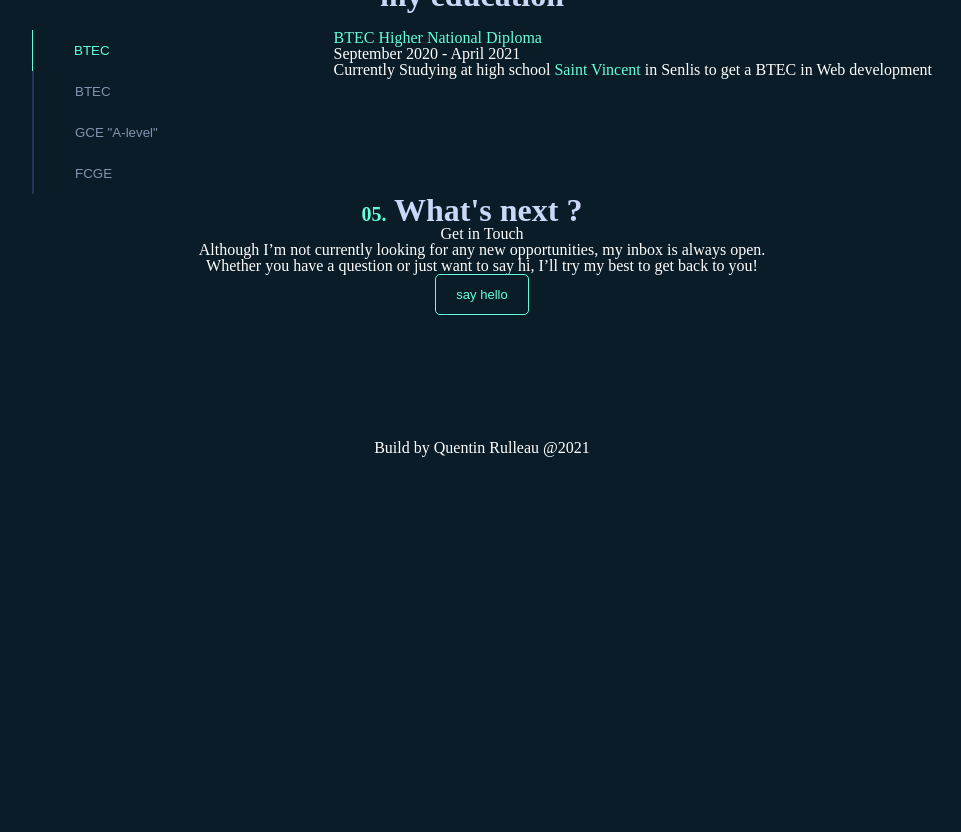
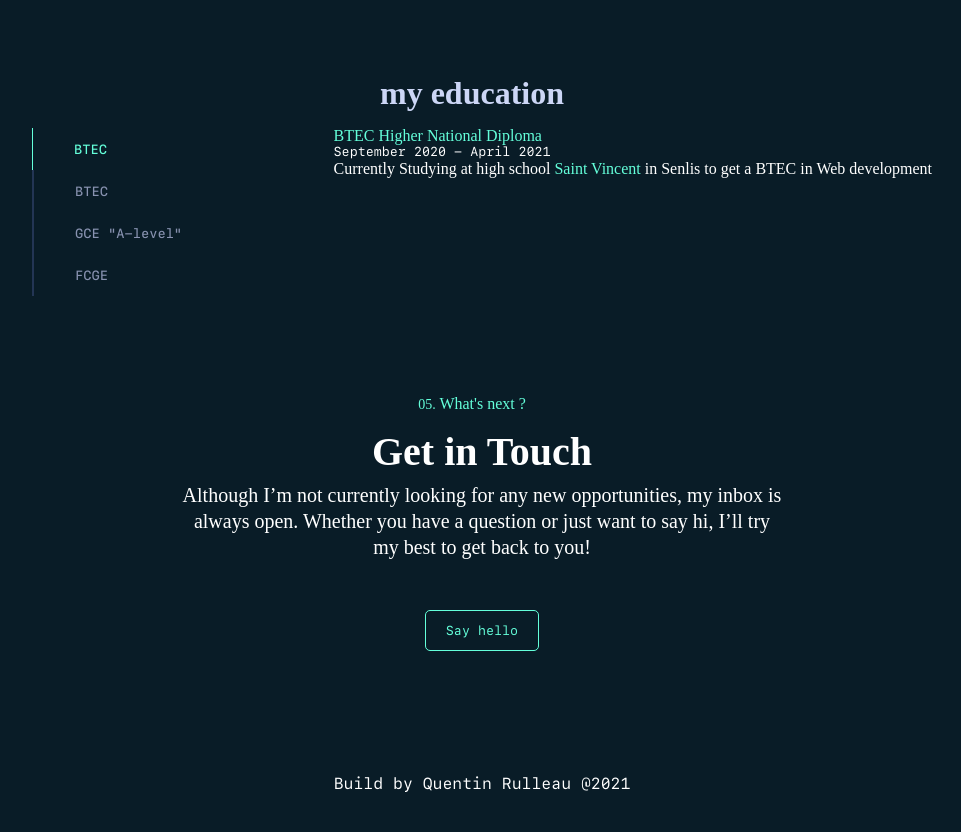
Before and after one commit to qrulleau/portfolio-bts, a PHP site: page / in a window 1280 px wide; the page is wider, and only the part inside the window is pictured. Shown: the part 2640-3472 px from the top of that part, without its empty margins (158-1119 px from the left). Before the commit the page ends 3097 px from the top of that part, so only its background shows below. Run offline with PHP 8.4, Linux system fonts and the light colour scheme; some libraries are stand-ins or nearby versions.

Commit message:
ADD: global css and new html element

```diff
--- a/index.html
+++ b/index.html
@@ -14,22 +14,32 @@
       <nav class="d-flex">
         <ul class="d-flex">
           <li>
-              <a href="#home"><span class="blue">01.</span> Home</a>
+            <a class="sf regular" href="#home"
+            ><span class="blue">01.</span> Home</a
+            >
           </li>
           <li>
-              <a href=""><span class="blue">02.</span> Work</a>
+            <a class="sf regular" href=""
+            ><span class="blue">02.</span> Work</a
+            >
           </li>
           <li>
-              <a href=""><span class="blue">03.</span> Experience</a>
+            <a class="sf regular" href=""
+            ><span class="blue">03.</span> Experience</a
+            >
           </li>
           <li>
-              <a href=""><span class="blue">04.</span> About</a>
+            <a class="sf regular" href="#about"
+            ><span class="blue">04.</span> About</a
+            >
           </li>
           <li>
-              <a href=""><span class="blue">05.</span> Contact</a>
+            <a class="sf regular" href=""
+            ><span class="blue">05.</span> Contact</a
+            >
           </li>
+          <li><button class="button" href="">Resume</button></li>
         </ul>
-          <button class="button" href="">Resume</button>
       </nav>
     </div>
   </header>
@@ -109,24 +119,24 @@
           </div>
         </div>
         <div class="text-center">
-            <button class="button">show more</button>
+          <button class="button">Show more</button>
         </div>
       </section>
     </section>
     <section id="experience">
       <div class="d-flex flex-start">
-          <h3><span class="blue">03.</span> Experience</h3>
+        <h3><span class="blue sf">03.</span> Experience</h3>
         <span class="line"></span>
       </div>
       <div class="d-flex">
         <div class="d-flex column">
-            <button class="active">Pongo</button>
-            <button>Curioo</button>
-            <button>Hexium</button>
+          <button class="sf active">Pongo</button>
+          <button class="sf">Curioo</button>
+          <button class="sf">Hexium</button>
         </div>
         <div class="pongo job">
           <h4>Full Stack Developer <span class="blue">@Pongo</span></h4>
-            <h5>September 2020 - April 2021</h5>
+          <h5 class="sf">September 2020 - April 2021</h5>
           <ul>
             <li>
               Worked as a work-study student, the main mission was to migrate
@@ -179,7 +189,7 @@
           <img src="img/profil.jpg" alt="" />
         </div>
       </div>
-        <div class="div">
+      <div class="education">
         <h3 class="text-center">my education</h3>
         <div class="d-flex align-start">
           <div class="d-flex column">
@@ -201,7 +211,7 @@
       </div>
     </section>
     <section id="contact" class="text-center extra-small-contrainer">
-        <h3><span class="blue">05.</span> What's next ?</h3>
+      <h3 class="blue regular"><span>05.</span> What's next ?</h3>
 
       <h4>Get in Touch</h4>
       <p>
@@ -209,15 +219,17 @@
         is always open. Whether you have a question or just want to say hi,
         I’ll try my best to get back to you!
       </p>
-        <button class="button">say hello</button>
+      <button class="button">Say hello</button>
     </section>
   </div>
   <footer>
-      <p class="text-center">Build by Quentin Rulleau @2021</p>
+    <p class="text-center sf regular">Build by Quentin Rulleau @2021</p>
   </footer>
   <div class="fixed-element mailto">
     <div class="d-flex column">
-        <a href="quentin.rulleau@yahoo.com">quentin.rulleau@yahoo.com</a>
+      <a class="sf regular" href="quentin.rulleau@yahoo.com"
+      >quentin.rulleau@yahoo.com</a
+      >
       <span class="line"></span>
     </div>
   </div>
--- a/style/main.css
+++ b/style/main.css
@@ -122,10 +122,36 @@ table {
   border-collapse: collapse;
   border-spacing: 0;
 }
+* {
+  box-sizing: border-box;
+  scroll-behavior: smooth;
+}
 body {
   font-family: 'calibre';
   background-color: #091c27;
   color: white;
+}
+@font-face {
+  font-family: 'SF Mono';
+  src: url('/font/SFMonoBold.otf') format('truetype');
+  font-weight: 700;
+  font-style: normal;
+}
+@font-face {
+  font-family: 'SF Mono';
+  src: url('/font/SFMonoMedium.otf') format('truetype');
+  font-weight: 500;
+  font-style: normal;
+}
+@font-face {
+  font-family: 'SF Mono';
+  src: url('/font/SFMonoLight.otf') format('truetype');
+  font-weight: 300;
+  font-style: normal;
+}
+@font-face {
+  font-family: 'SF Mono';
+  src: url('/font/SFMonoRegular.otf') format('truetype');
 }
 span.line {
   width: 300px;
@@ -146,6 +172,9 @@ span.line {
 }
 .flex-start {
   justify-content: flex-start;
+}
+.flex-baseline {
+  align-items: baseline;
 }
 .align-start {
   align-items: flex-start;
@@ -174,6 +203,12 @@ h3 {
 .blue {
   color: #64ffda;
 }
+.white {
+  color: #fff;
+}
+.heavy-white {
+  color: #ccd6f6;
+}
 .grey {
   color: #8892b0;
 }
@@ -194,6 +229,7 @@ h3 {
 }
 button {
   cursor: pointer;
+  font-family: 'SF Mono';
 }
 a.link {
   display: inline-block;
@@ -247,7 +283,7 @@ nav ul li:last-child {
 }
 .small-container {
   width: 900px;
-  margin: 0 auto;
+  margin: 0 auto 100px auto;
 }
 .extra-small-contrainer {
   width: 600px;
@@ -255,6 +291,9 @@ nav ul li:last-child {
 }
 section {
   margin-bottom: 100px;
+}
+.education {
+  margin-top: 100px;
 }
 section:last-child {
   margin-bottom: 125px;
@@ -366,3 +405,87 @@ h3 span {
 .description p:nth-child(3) {
   margin: 12px 0 28px 0;
 }
+.sf {
+  font-family: 'SF Mono';
+}
+.bold {
+  font-weight: 700;
+}
+.medium {
+  font-weight: 500;
+}
+.regular {
+  font-weight: 400;
+}
+.light {
+  font-weight: 300;
+}
+#home p:first-child {
+  font-size: 16px;
+}
+.job h5 {
+  font-size: 13px;
+  line-height: 1.3;
+  font-family: 'SF Mono';
+}
+#contact h3 {
+  font-size: 16px;
+}
+#contact h3 span {
+  font-size: 14px;
+}
+#contact h4 {
+  font-size: 40px;
+  font-weight: 600;
+  margin: 20px 0 10px 0;
+}
+#contact button {
+  margin-top: 50px;
+}
+#contact p {
+  font-size: 20px;
+  line-height: 26px;
+}
+.modal {
+  display: none !important;
+  position: fixed;
+  left: 0;
+  bottom: 0;
+  right: 0;
+  top: 0;
+  background-color: rgba(0, 0, 0, 0.3);
+  display: flex;
+  justify-content: center;
+  align-items: center;
+  color: #ccd6f6;
+}
+.content {
+  background-color: #0e2431;
+  padding: 24px 30px 46px 30px;
+  width: 750px;
+}
+.modal input[type='text'],
+.modal input[type='email'],
+textarea {
+  width: 100%;
+  background-color: inherit;
+  border: none;
+  border-bottom: 1px solid #fff;
+}
+.flex-baseline i {
+  margin-right: 8px;
+}
+.content input {
+  margin-bottom: 28px;
+}
+textarea {
+  margin-bottom: 72px;
+}
+.end {
+  justify-content: flex-end;
+}
+.fa-times-circle {
+  font-size: 24px;
+}
+input[type='submit'] {
+}
```
Also changed, not shown: other parts of index.html (+38 -1 lines), img/profil.jpg (added). Lines whose indentation alone changed are shown as unchanged.
